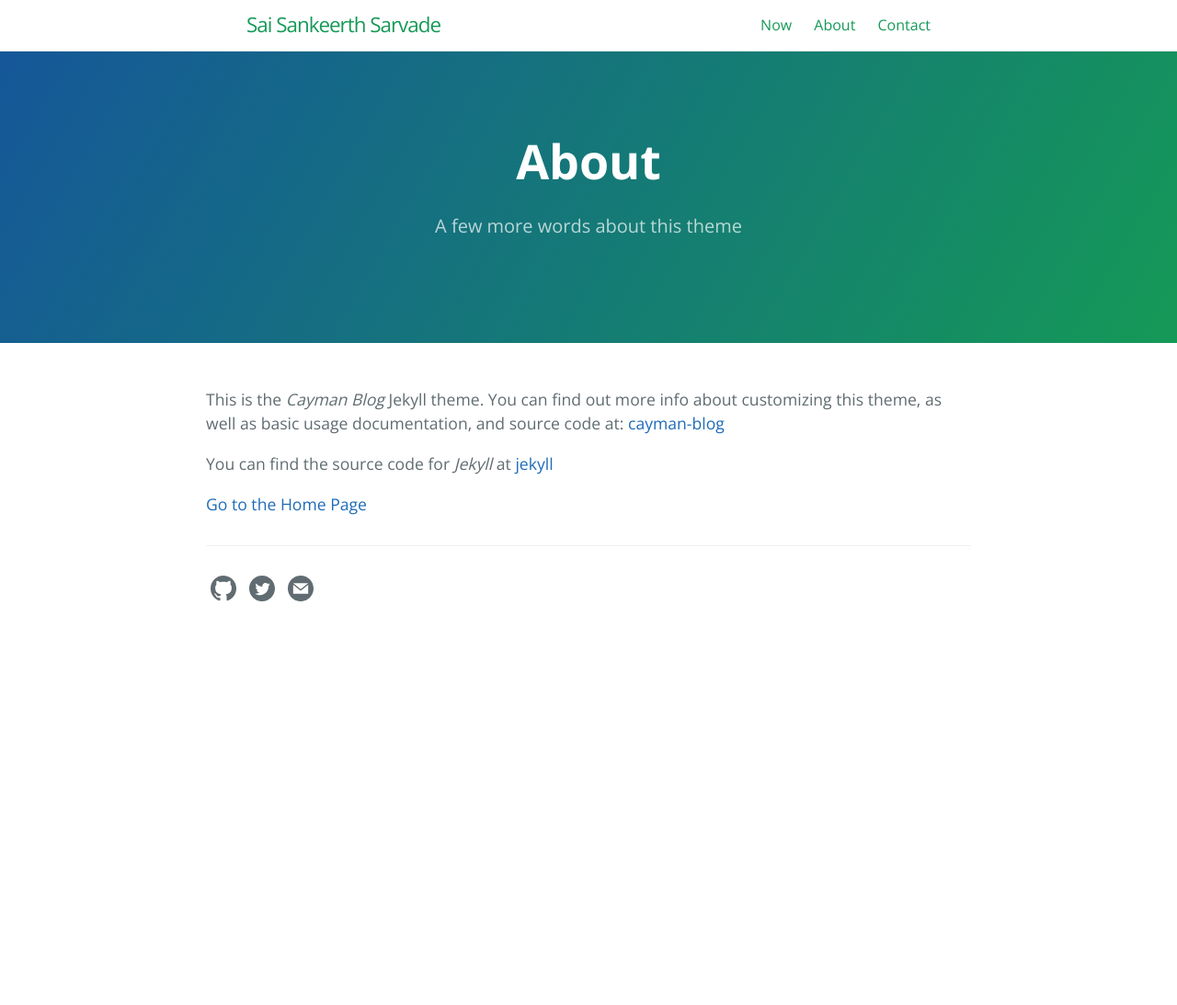
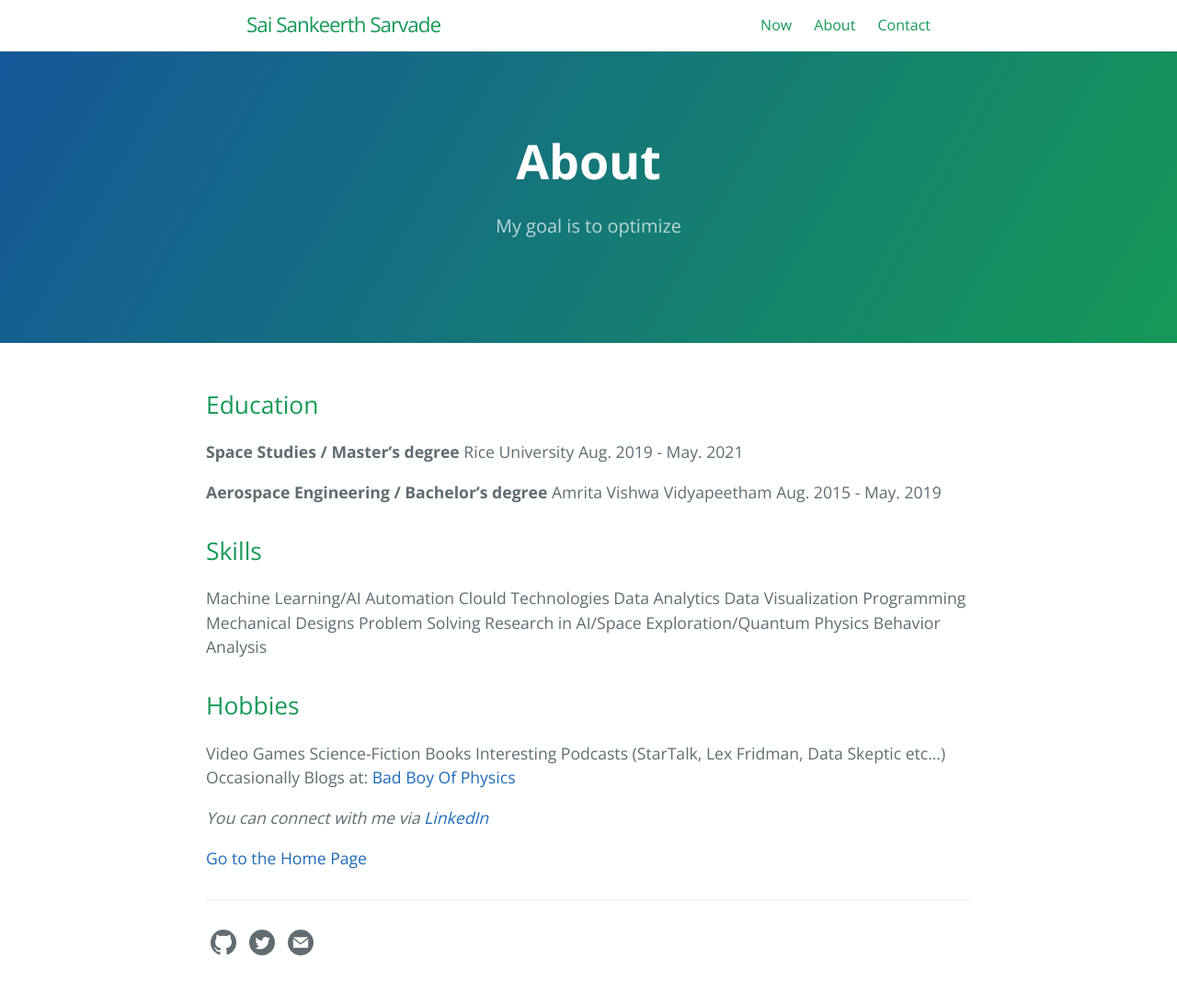
Before and after one commit to sarvade/my_portfolio, a Jekyll site: the page built from about.md, in a window 1280 px wide. Shown: the whole page at 92% size. Built offline with Jekyll 4.4.1, drawn with Linux system fonts in a browser that asks for light colours; before the commit the page ends 900 px from its top, so only the background shows below that.

Commit message:
Update about.md

```diff
--- a/about.md
+++ b/about.md
@@ -1,15 +1,49 @@
 ---
 layout: page
 title: About
-tagline: A few more words about this theme
+tagline: My goal is to optimize
 permalink: /about.html
 ref: about
 order: 0
 ---
 
-This is the _Cayman Blog_ Jekyll theme. You can find out more info about customizing this theme, as well as basic usage documentation, and source code at: [cayman-blog](https://github.com/lorepirri/cayman-blog)
 
-You can find the source code for _Jekyll_ at [jekyll](https://github.com/jekyll/jekyll)
+## Education
+
+**Space Studies / Master's degree**
+Rice University
+Aug. 2019 - May. 2021
+
+**Aerospace Engineering / Bachelor's degree**
+Amrita Vishwa Vidyapeetham
+Aug. 2015 - May. 2019
+
+
+## Skills
+
+Machine Learning/AI
+Automation
+Clould Technologies
+Data Analytics
+Data Visualization
+Programming
+Mechanical Designs
+Problem Solving
+Research in AI/Space Exploration/Quantum Physics
+Behavior Analysis
+
+
+## Hobbies
+
+Video Games
+Science-Fiction Books
+Interesting Podcasts (StarTalk, Lex Fridman, Data Skeptic etc...)
+Occasionally Blogs at: [Bad Boy Of Physics](https://badboyofphysics.blogspot.com/)
+
+
+
+
+*You can connect with me via [LinkedIn](https://www.linkedin.com/in/sankeerthsarvade/)*
 
 
 [Go to the Home Page]({{ '/' | absolute_url }})
```
